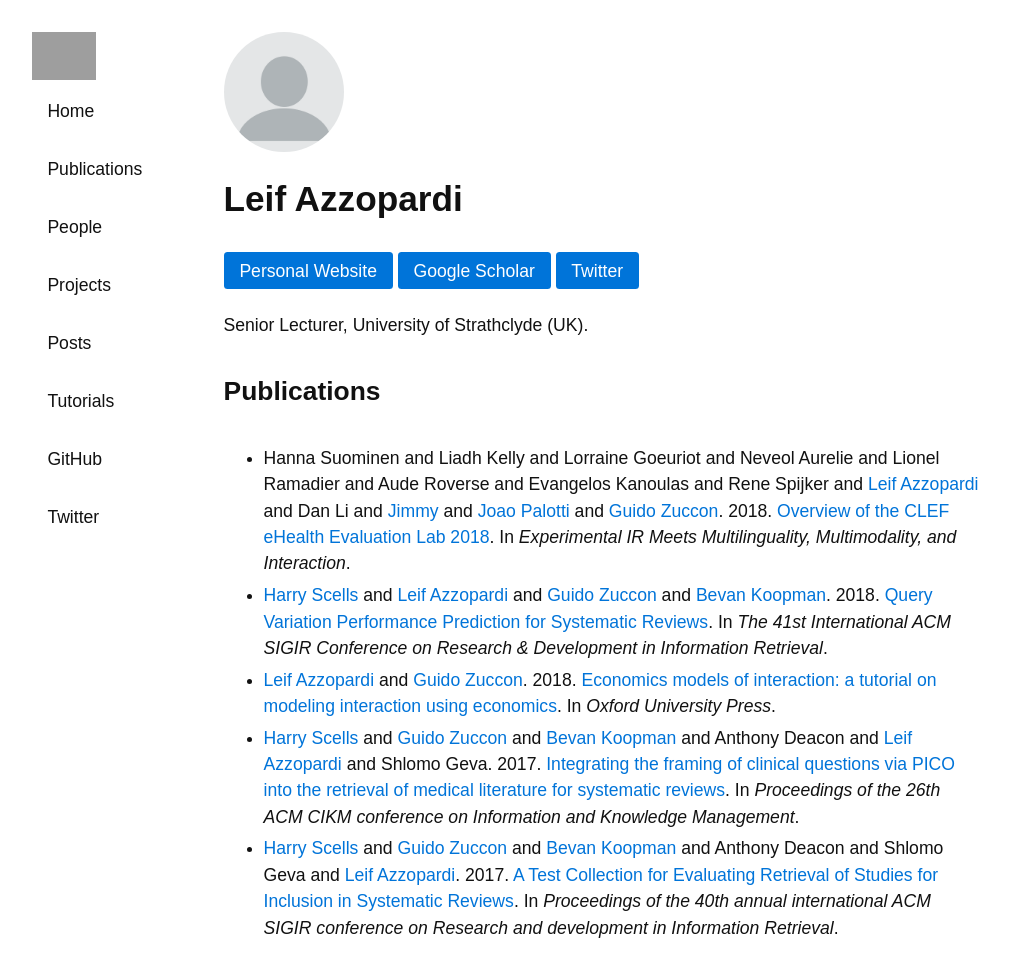
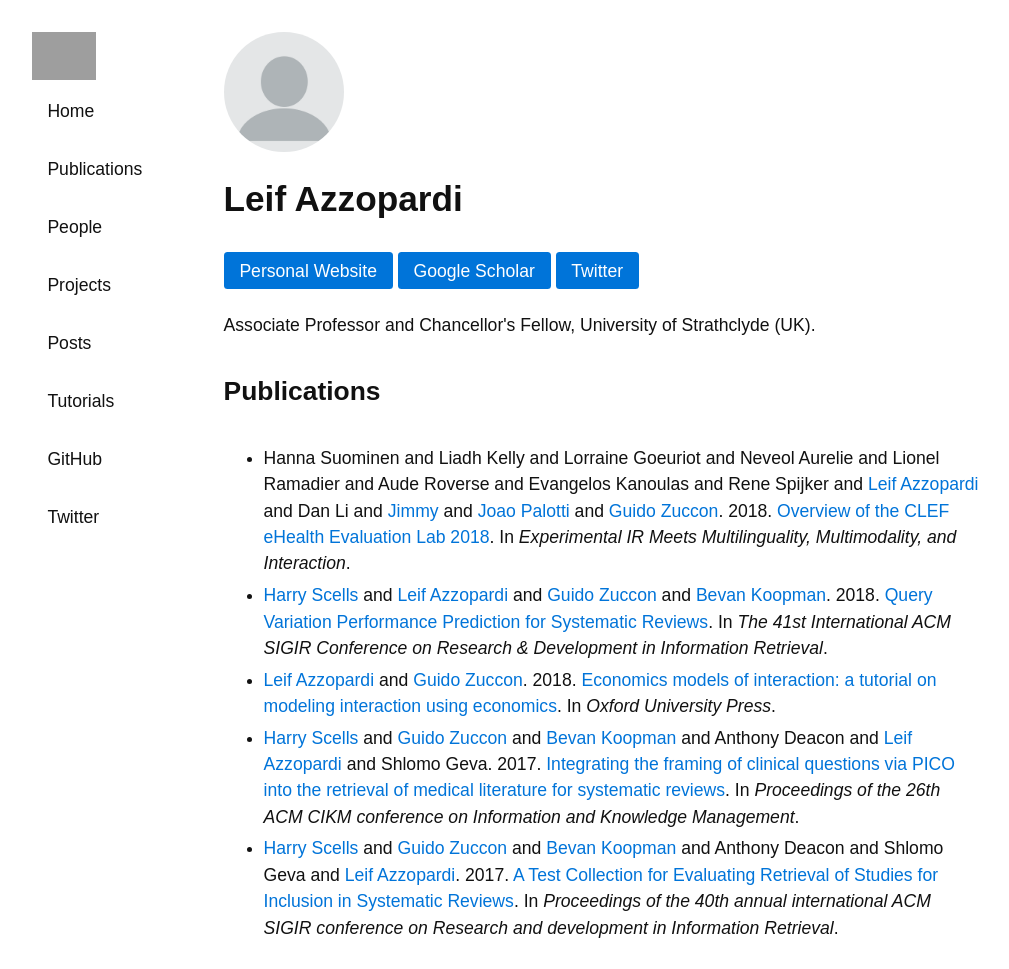
Before and after one commit to ielab/ielab.github.io, a Jekyll site: the page built from _people/leif-azzopardi.md, in a window 1280 px wide. Shown: the whole page, without its empty margins (139-1148 px from the left). Built offline with Jekyll 4.4.1, drawn with Linux system fonts in a browser that asks for light colours; grey boxes are pictures that could not be loaded.

Commit message:
updated leifs card

```diff
--- a/_people/leif-azzopardi.md
+++ b/_people/leif-azzopardi.md
@@ -2,9 +2,9 @@
 name: Leif Azzopardi
 twitter: //twitter.com/leifos
 github:
-website: //www.dcs.gla.ac.uk/~leif/
+website: //www.leifazzopardi.com
 image:
 scholar: //scholar.google.com.au/citations?user=TmvrscMAAAAJ&hl=en
 role: external
-description: Senior Lecturer, University of Strathclyde (UK).
+description: Associate Professor and Chancellor's Fellow, University of Strathclyde (UK).
 ---
```
